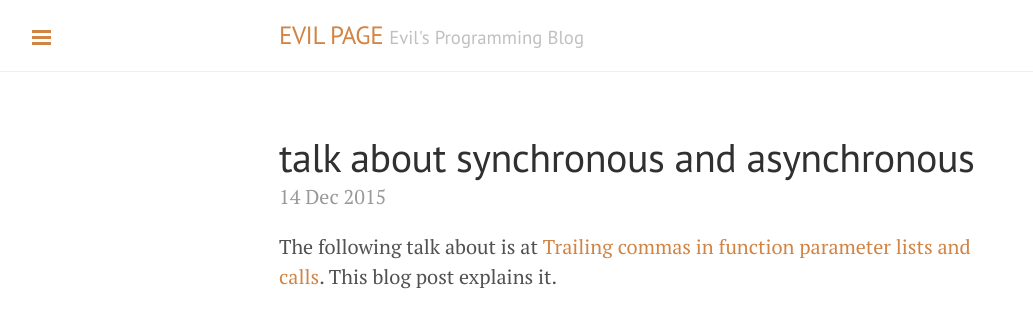
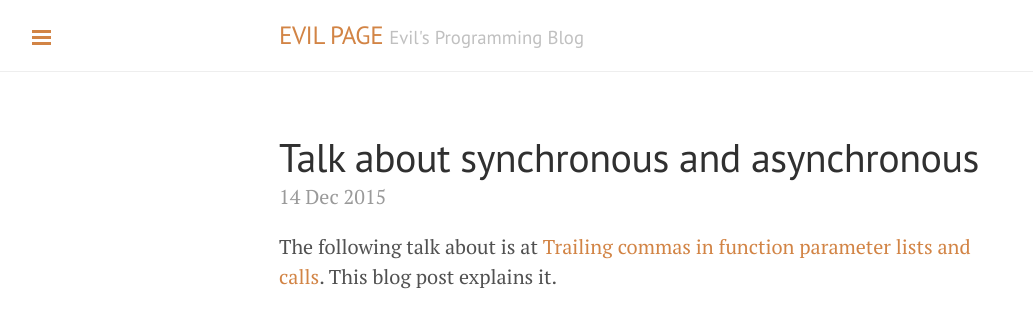
Before and after one commit to emperor1523/emperor1523.github.io, a Jekyll site: the page built from _posts/2015-12-14-talk-about-synchronous-and-asynchronous.md, in a window 1280 px wide. Shown: the top 318 px of the page, without its empty margins (1-1034 px from the left). Built offline with Jekyll 4.4.1, drawn with Linux system fonts in a browser that asks for light colours; Markdown is read by kramdown in place of the engine named in the settings; comment, search, counter and statistics services are not loaded.

```diff
--- a/_posts/2015-12-14-talk-about-synchronous-and-asynchronous.md
+++ b/_posts/2015-12-14-talk-about-synchronous-and-asynchronous.md
@@ -1,7 +1,7 @@
 ---
 layout: post
 published: true
-title: talk about synchronous and asynchronous
+title: Talk about synchronous and asynchronous
 ---
 
 The following talk about is at [Trailing commas in function parameter lists and calls](http://www.2ality.com/2015/11/trailing-comma-parameters.html). This blog post explains it.
```
